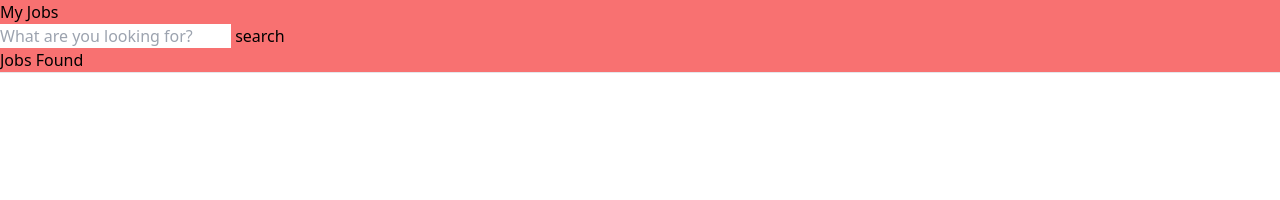
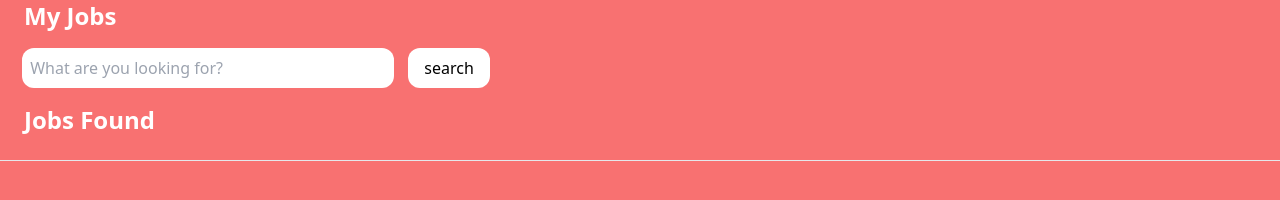
Before and after one commit to SauelAlmonte/job-search-example, a website: page layout/index.html in a window 1280 px wide. Drawn offline with Linux system fonts and the light colour scheme.

Commit message:
Job Search Example

```diff
--- a/layout/index.html
+++ b/layout/index.html
@@ -9,21 +9,31 @@
     <title>Job Search Example</title>
 </head>
 <body>
-<div id="app" class="bg-red-400">
-    <h2 class="title">My Jobs</h2>
+<div id="app" class="bg-red-400 h-screen">
+    <h2 class="text-2xl text-white font-bold pb-2 pl-6">
+        My Jobs
+    </h2>
 
     <form id="search-form">
-        <div class="input">
-            <input class="search"
-                     type="text"
-                     id="job-type"
-                     placeholder="What are you looking for?"
-        />
-            <input class="btn" id="submit" type="submit" value="search"/>
+        <div class="flex p-2 pb-4 w-2/5 justify-evenly">
+            <div class=" w-3/4">
+                <input class="w-full rounded-xl p-2"
+                         type="text"
+                         id="job-type"
+                         placeholder="What are you looking for?"
+                />
+            </div>
+            <div>
+                <input class="p-2 px-4 rounded-xl bg-white"
+                         id="submit" type="submit" value="search"
+                />
+            </div>
         </div>
     </form>
 
-    <h2 class="title">Jobs Found</h2>
+    <h2 class="text-white font-bold text-2xl pl-6 pb-6">
+        Jobs Found
+    </h2>
     <hr />
 
     <div id="result-section">
```
Also changed, not shown: dist/styles.css.
